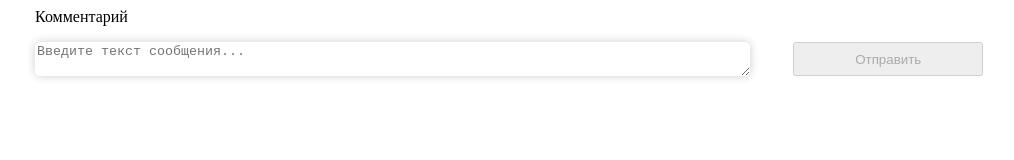
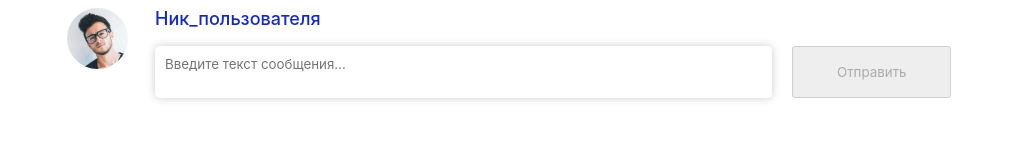
Before and after one commit to Alekssoo/CommentsSystem_TS, a website: page index.html in a window 1280 px wide. Shown: the whole page, without its empty margins (131-1145 px from the left). Drawn offline with Linux system fonts and the light colour scheme.

Commit message:
continue styling of comments form

```diff
--- a/index.html
+++ b/index.html
@@ -11,13 +11,20 @@
     <form action="./" method="post" class ="comment_form">
         <!-- <label for="name">Имя</label> -->
         <!-- <input type="text" name="name" class="name"> -->
+        <div class="comment_block">
+            <div class="comment_photo">
+                <img src="sources/djunbox_3000.png" alt="photo" class="comment_photo_img">
+            </div>
+            <div class="comment_content">
+                <label for="comment" class ="user_name">Ник_пользователя</label>
+                <div class="comment_container">
+                    <textarea required placeholder="Введите текст сообщения..." name="comment" class="comment"></textarea>
 
-        <label for="comment">Комментарий</label>
-        <div class="comment_container">
-            <textarea required placeholder="Введите текст сообщения..." name="comment" class="comment"></textarea>
-
-            <button type="submit" class="comment_submit" disabled>Отправить</button>
+                    <button type="submit" class="comment_submit" disabled>Отправить</button>
+                </div>
+            </div>
         </div>
     </form>
+    <script src="index.js"></script>
 </body>
 </html>
--- a/styles/styles.css
+++ b/styles/styles.css
@@ -1,9 +1,44 @@
+
+
+@font-face {
+    font-family: 'Inter', sans-serif;
+    src: url('https://fonts.googleapis.com/css2?family=Inter:wght@400;500&display=swap');
+}
+
 .comment_form {
     display: flex;
     flex-direction: column;
-    max-width: 75%;
+    max-width: 70%;
     margin: 0 auto;
+    /* gap: 1em; */
+    font-family: 'Inter', sans-serif;
+}
+
+.comment_block {
+    display: flex;
+    width: 100%;
+    margin: 0 auto;
+    justify-content: space-between;
+    font-family: 'Inter', sans-serif;
+}
+
+.comment_photo_img {
+    border-radius: 50px;
+}
+
+.user_name {
+    /* font-family: 'Inter'; */
+    font-weight: 500;
+    font-size: 18px;
+    line-height: 22px;
+    color: #122AC0;
+}
+
+.comment_content {
+    display: flex;
+    flex-direction: column;
     gap: 1em;
+    width: 90%;
 }
 
 .comment_container {
@@ -13,15 +48,19 @@
 
 .comment {
     width: 75%;
-    -webkit-box-shadow: 0px 0px 10px rgba(0, 0, 0, 0.2);
-    -moz-box-shadow: 0px 0px 10px rgba(0, 0, 0, 0.2);
+    font-family: 'Inter', sans-serif;
     box-shadow: 0px 0px 10px rgba(0, 0, 0, 0.2);
     border-radius: 5px;
     /* border-color: ; */
     border: none;
+    resize: none;
+    padding: 10px;
 }
+
+
 .comment_submit {
     width: 20%;
+    font-family: 'Inter', sans-serif;
 }
 .comment_submit:active {
     background-color: #ABD873;
```
Also changed, not shown: sources/Max_Avdeenko.png (added), sources/aleks_1994b.png (added), sources/djunbox_3000.png (added).
